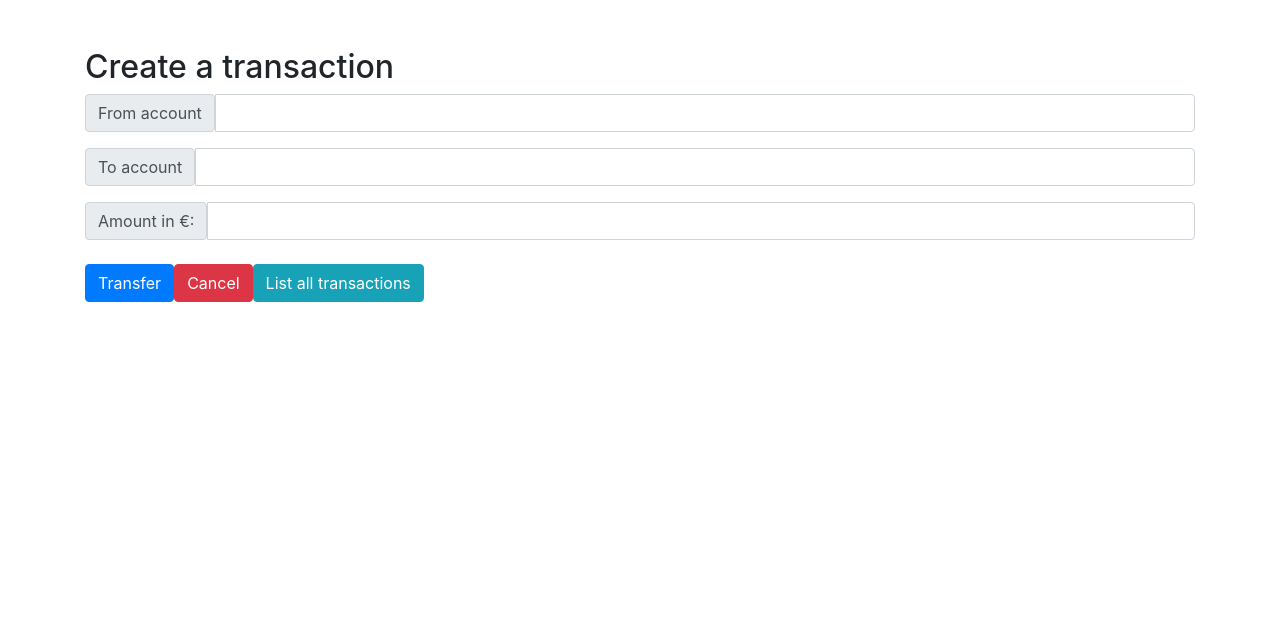
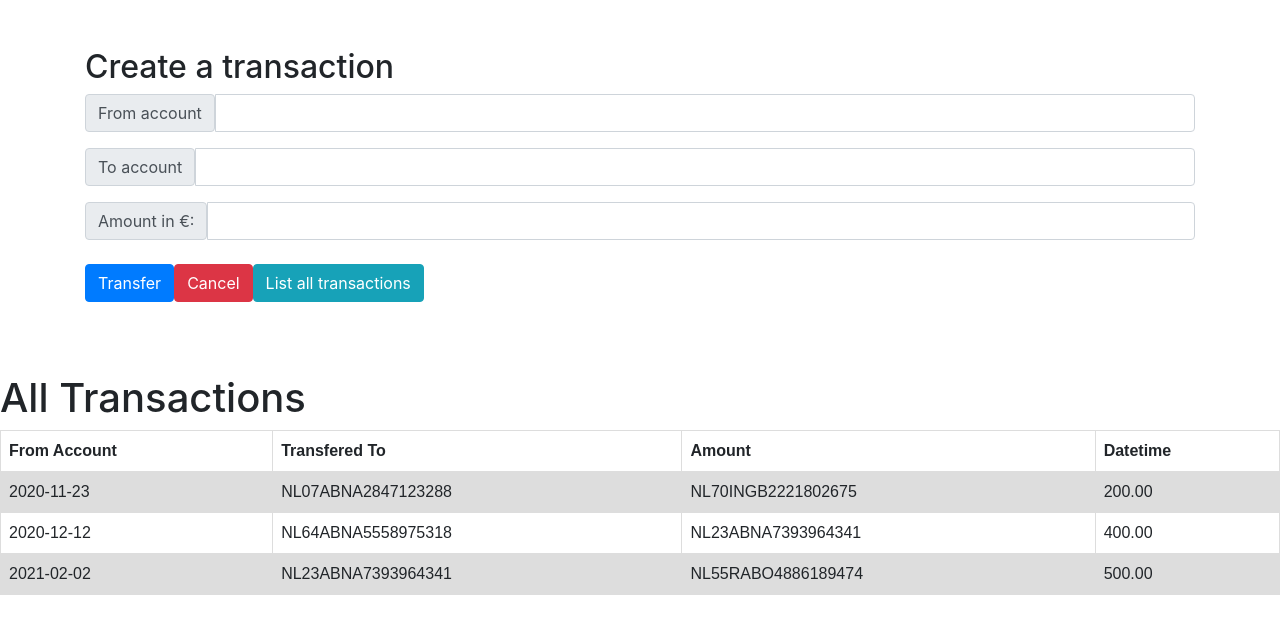
Before and after one commit to Biniam-Mehari/Code_Generation_GR5, a Vue app: page / in a window 1280 px wide. Shown: the top 634 px of the page. Built offline with nearby package versions, Linux system fonts and the light colour scheme.

Commit message:
get transactions with static data

```diff
--- a/src/App.vue
+++ b/src/App.vue
@@ -1,15 +1,20 @@
 <template>
   <CreateTransactions />
+  <br>
+  <br>
+  <br>
+  <TransactionList />
 </template>
 
 <script>
 //import HelloWorld from './components/HelloWorld.vue'
 import CreateTransactions from './components/transactions/CreateTransaction.vue'
-
+import TransactionList from './components/transactions/TransactionList.vue'
 export default {
   name: 'App',
   components: {
-    CreateTransactions
+    CreateTransactions,
+    TransactionList
   }
 }
 </script>
--- a/src/components/transactions/TransactionList.vue
+++ b/src/components/transactions/TransactionList.vue
@@ -1,11 +1,53 @@
 <template>
     <h1>All Transactions</h1>
 
+    <table>
+        <tr>
+            <th>From Account</th>
+            <th>Transfered To</th>
+            <th>Amount</th>
+            <th>Datetime</th>
+        </tr>
+        <tr>
+            <td>2020-11-23</td>
+            <td>NL07ABNA2847123288</td>
+            <td>NL70INGB2221802675</td>
+            <td>200.00</td>
+        </tr>
+
+        <tr>
+            <td>2020-12-12</td>
+            <td>NL64ABNA5558975318</td>
+            <td>NL23ABNA7393964341</td>
+            <td>400.00</td>
+        </tr>
+
+        <tr>
+            <td>2021-02-02</td>
+            <td>NL23ABNA7393964341</td>
+            <td>NL55RABO4886189474</td>
+            <td>500.00</td>
+        </tr>
+    </table>
 </template>
 
 <script>
 
 </script>
-<style>
+<style scoped>
+table {
+    font-family: arial, sans-serif;
+    border-collapse: collapse;
+    width: 100%;
+}
 
+td, th {
+    border: 1px solid #dddddd;
+    text-align: left;
+    padding: 8px;
+}
+
+tr:nth-child(even) {
+    background-color: #dddddd;
+}
 </style>
```
